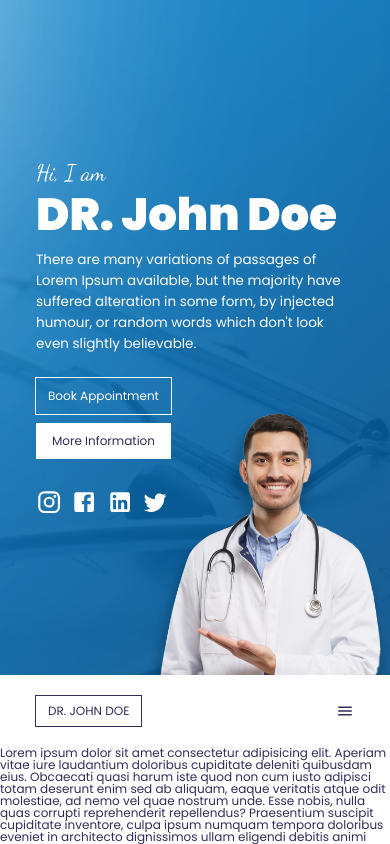
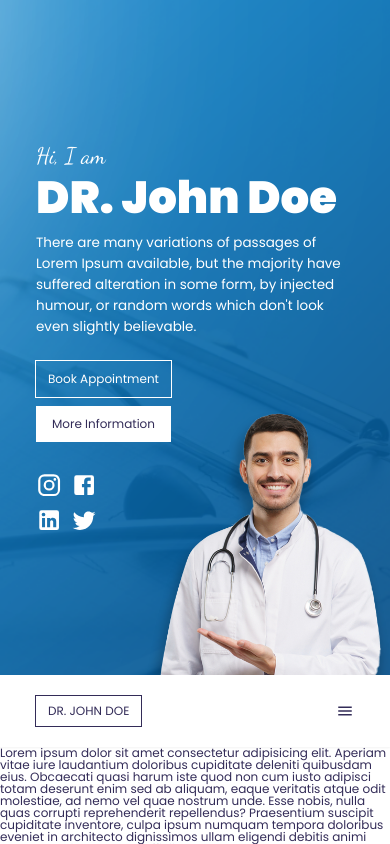
Before and after one commit to mikelisrael/doctor-portfolio-next, a Next.js app: page / in a window 390 px wide. Shown: the top 844 px of the page. Built offline with nearby package versions, Linux system fonts and the light colour scheme.

Commit message:
fix social media icons header

```diff
--- a/components/Header.js
+++ b/components/Header.js
@@ -32,7 +32,7 @@ const Header = () => {
           </div>
 
           {/* socials side by side */}
-          <div className="mt-10 flex gap-3">
+          <div className="mt-10 flex flex-wrap gap-3 link_icons">
             <a href="#" className="text-white hover:text-[#ff6483]">
               <InstagramIcon fontSize="large" />
             </a>
--- a/styles/globals.css
+++ b/styles/globals.css
@@ -111,6 +111,13 @@ body {
   @apply px-12 sm:px-24 md:px-32 lg:px-48 xl:px-56;
 }
 
+/* social media icons at mobile */
+@media (max-width: 420px) {
+  .link_icons {
+    @apply w-24;
+  }
+}
+
 .logo {
   outline: 1px solid var(--main-dark);
 }
```
